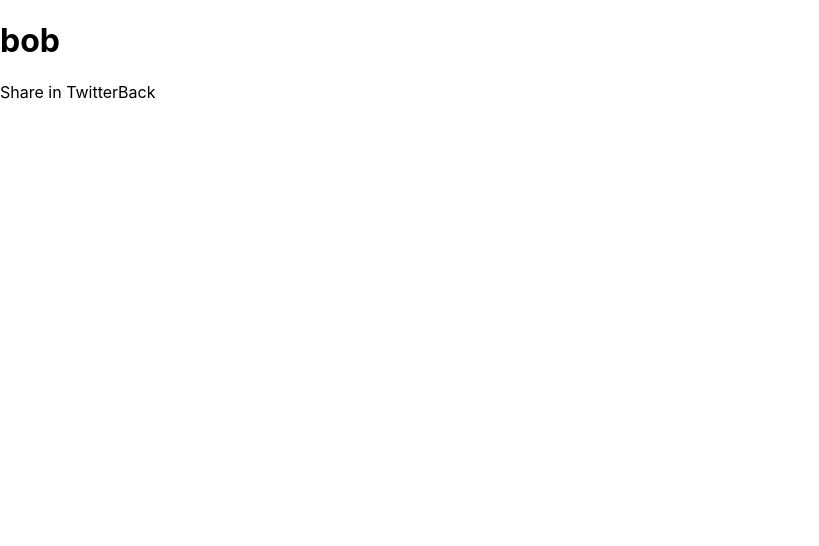
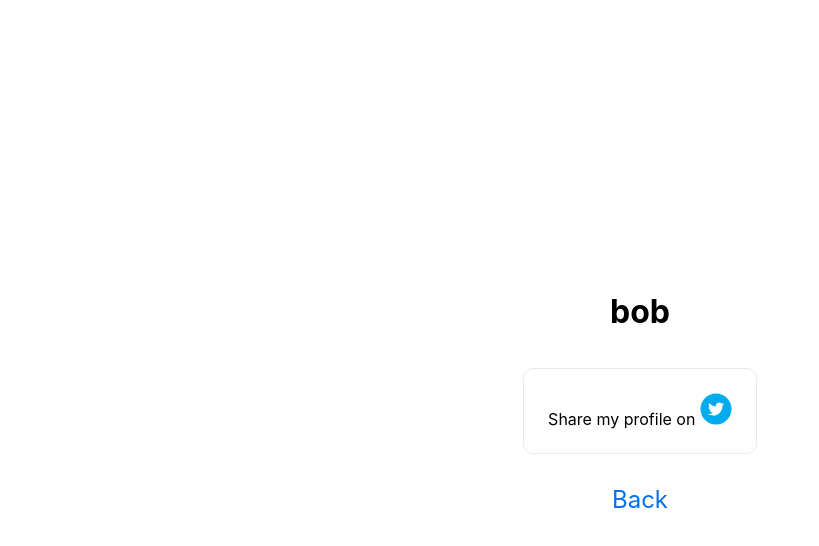
Before and after one commit to prasann/social-sharing, a Next.js app: page /profiles/bob in a window 1280 px wide. Shown: the top 546 px of the page, without its empty margins (0-819 px from the left). Built offline with nearby package versions, Linux system fonts and the light colour scheme.

Commit message:
added share button for twitter

```diff
--- a/pages/profiles/[uname].tsx
+++ b/pages/profiles/[uname].tsx
@@ -3,7 +3,8 @@ import {User} from "../api/user";
 import {useRouter} from "next/router";
 import Link from "next/link";
 import Head from "next/head";
-import {TwitterShareButton} from "react-share";
+import {TwitterIcon, TwitterShareButton} from "react-share";
+import styles from "../../styles/Home.module.css";
 
 function Profile() {
 
@@ -36,14 +37,18 @@ function Profile() {
                 <meta property="og:description" content={`${data.bio}`}/>
                 <meta property="og:image" content={`https://social-sharing-tawny.vercel.app/${data.name}`}/>
             </Head>
+            <main className={styles.main}>
                 <h1>{data.name}</h1>
                 <TwitterShareButton title={`${data.name}         - Github Profiler`}
                                     url={`https://social-sharing-tawny.vercel.app/profiles/${uname}`}
                                     hashtags={["#developer"]}
                                     related={["pvenk"]}>
-                {"Share in Twitter"}
+                    <div className={styles.card}>Share my profile on <TwitterIcon size={32} round={true}/></div>
                 </TwitterShareButton>
+                <div>
                     <Link href={"/"}>Back</Link>
+                </div>
+            </main>
         </div>
     )
 }
```
Lines whose indentation alone changed are shown as unchanged.
